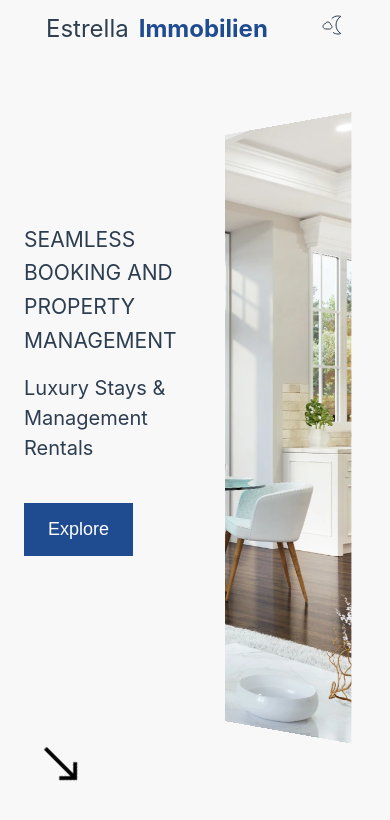
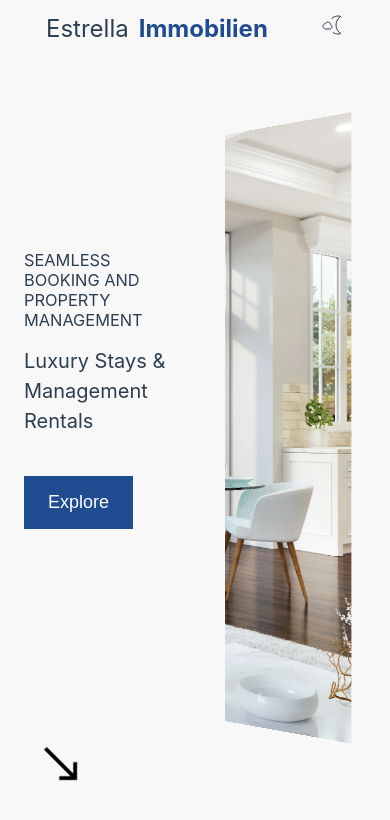
Before and after one commit to alejandroyunes/inmobiliaria-vue-scss, a Vue app: page / in a window 390 px wide. Shown: the top 820 px of the page. Built offline with nearby package versions, Linux system fonts and the light colour scheme; some icons are missing.

Commit message:
fix mobile

```diff
--- a/src/components/billboard/billboard-component.scss
+++ b/src/components/billboard/billboard-component.scss
@@ -28,6 +28,10 @@
 
       @media (max-width: 1024px) {
         font-size: 18px;
+      }
+      @media (max-width: 768px) {
+        font-size: 14px;
+        line-height: 20px;
       }
     }
 
```
Also changed, not shown: src/components/billboard/BillboardComponent.vue (line endings or trailing spaces).
